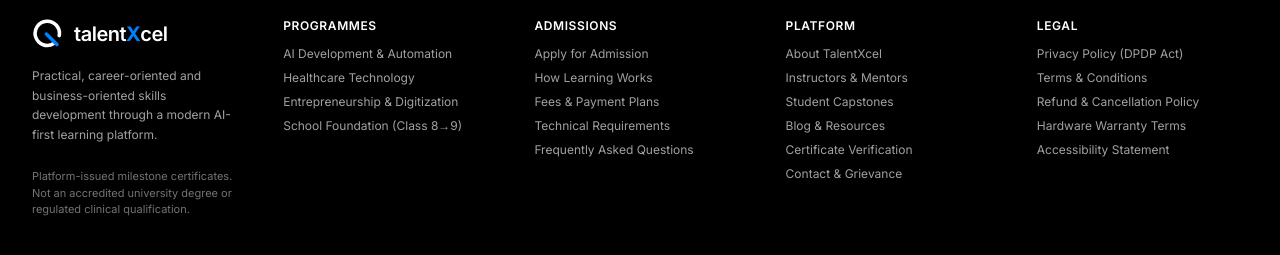
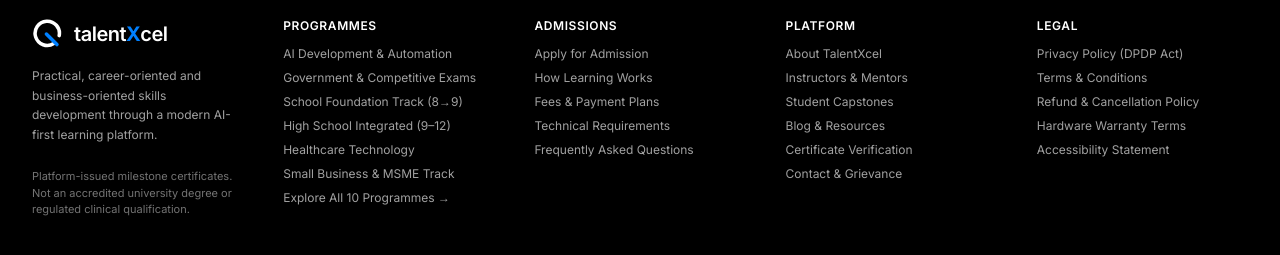
Before and after one commit to superapp124-cloud/TalentxcelNet, a Next.js app: page /apply in a window 1280 px wide. Shown: the part 1117-1372 px from the top of the page. Built offline with nearby package versions, Linux system fonts and the light colour scheme; no server answers.

Commit message:
feat(ui): update enquiry dropdown and footer links for all programmes with verified visual screenshots

```diff
--- a/components/public/enquiry-form.tsx
+++ b/components/public/enquiry-form.tsx
@@ -21,10 +21,16 @@
 
 const programmes = [
   { id: '', label: 'Select a programme (optional)' },
-  { id: 'ai-development', label: 'AI Development & Automation' },
-  { id: 'healthcare-tech', label: 'Healthcare Technology' },
-  { id: 'entrepreneurship', label: 'Entrepreneurship & Digitization' },
-  { id: 'school-foundation', label: 'School Foundation (Class 8 → 9)' },
+  { id: 'ai-development', label: 'AI Development & Automation Programme' },
+  { id: 'competitive-exams', label: 'Government & Competitive Exams (UPSC, PSC, Banking)' },
+  { id: 'school-foundation', label: 'School Foundation Track (Class 8 → 9)' },
+  { id: 'highschool-integrated-foundation', label: 'High School Integrated Foundation (Classes 9–12)' },
+  { id: 'healthcare-tech', label: 'Healthcare Technology Programme' },
+  { id: 'entrepreneurship', label: 'Entrepreneurship & Startup Launch' },
+  { id: 'small-business', label: 'Small Business & Retailers Programme' },
+  { id: 'home-business', label: 'Home Business & Women Entrepreneurs' },
+  { id: 'teachers-trainers', label: 'Teachers & Trainers Digital Track' },
+  { id: 'lifestyle-trainers', label: 'Yoga, Fitness, Dance & Music Trainers' },
   { id: 'not-sure', label: 'Not sure yet — help me choose' },
 ]
 
--- a/components/public/footer.tsx
+++ b/components/public/footer.tsx
@@ -5,9 +5,12 @@
 const footerLinks = {
   Programmes: [
     { label: 'AI Development & Automation', href: '/programmes/ai-development' },
+    { label: 'Government & Competitive Exams', href: '/programmes/competitive-exams' },
+    { label: 'School Foundation Track (8→9)', href: '/programmes/school-foundation' },
+    { label: 'High School Integrated (9–12)', href: '/programmes/highschool-integrated-foundation' },
     { label: 'Healthcare Technology', href: '/programmes/healthcare-tech' },
-    { label: 'Entrepreneurship & Digitization', href: '/programmes/entrepreneurship' },
-    { label: 'School Foundation (Class 8→9)', href: '/programmes/school-foundation' },
+    { label: 'Small Business & MSME Track', href: '/programmes/small-business' },
+    { label: 'Explore All 10 Programmes →', href: '/programmes' },
   ],
   Admissions: [
     { label: 'Apply for Admission', href: '/apply' },
```
Also changed, not shown: 14 other files (tests, documents, lock files or other folders).
